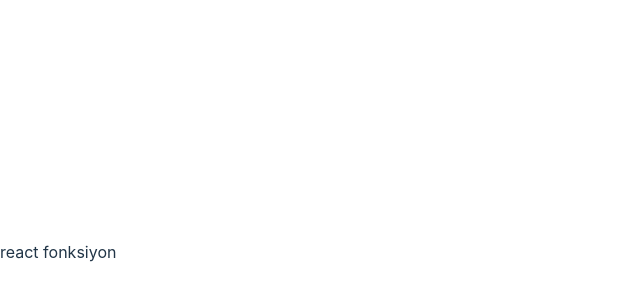
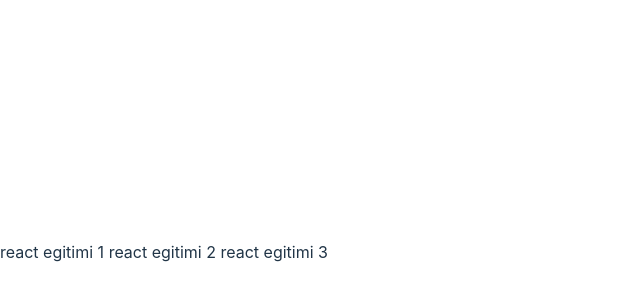
Before and after one commit to enversaglam/React-Bootcamp-Brknt, a React (Vite) app: page / in a window 1280 px wide. Shown: the part 148-448 px from the top of the page, without its empty margins (0-640 px from the left). Built offline with nearby package versions, Linux system fonts and the light colour scheme.

Commit message:
react egitimi

```diff
--- a/src/App.jsx
+++ b/src/App.jsx
@@ -8,7 +8,9 @@ function App() {
 
   return (
     <div>
-      react fonksiyon
+      react egitimi 1
+      react egitimi 2
+      react egitimi 3
     </div>
       /* <div>
         <a href="https://vite.dev" target="_blank">
```
